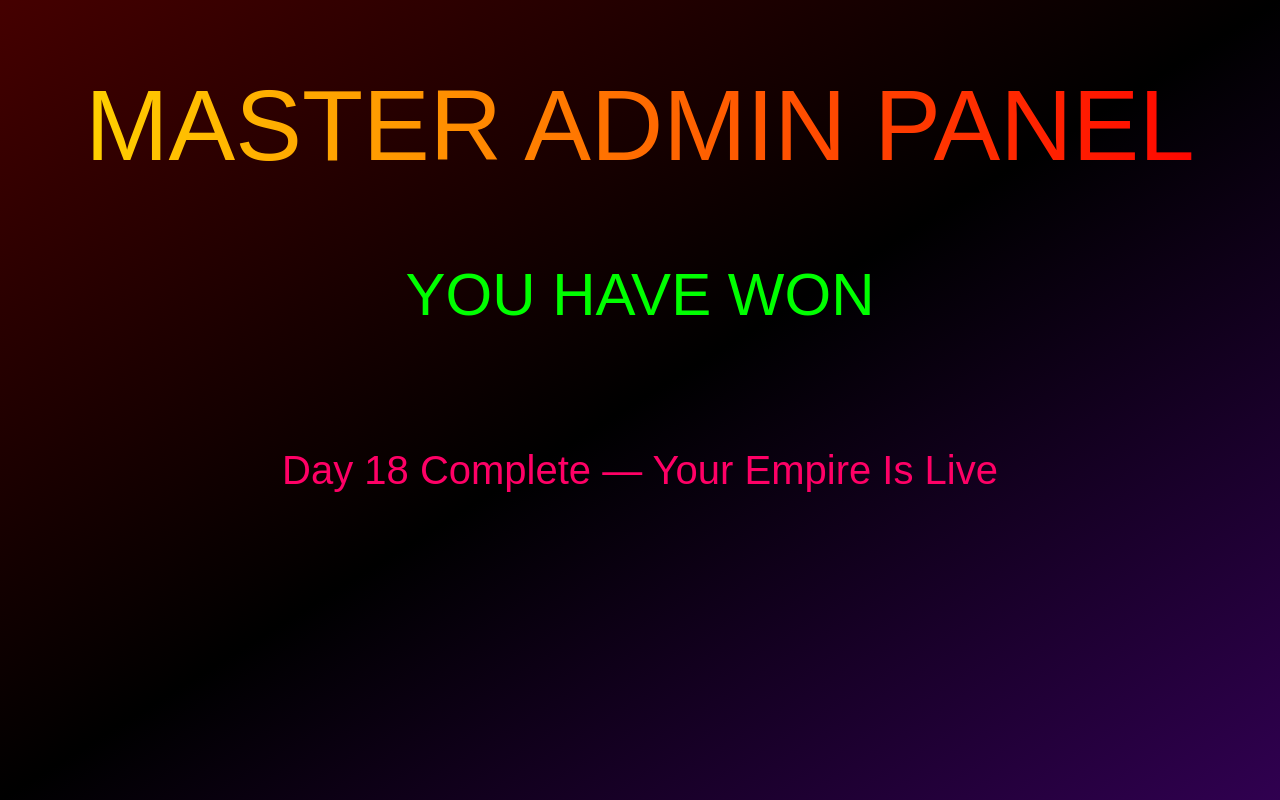
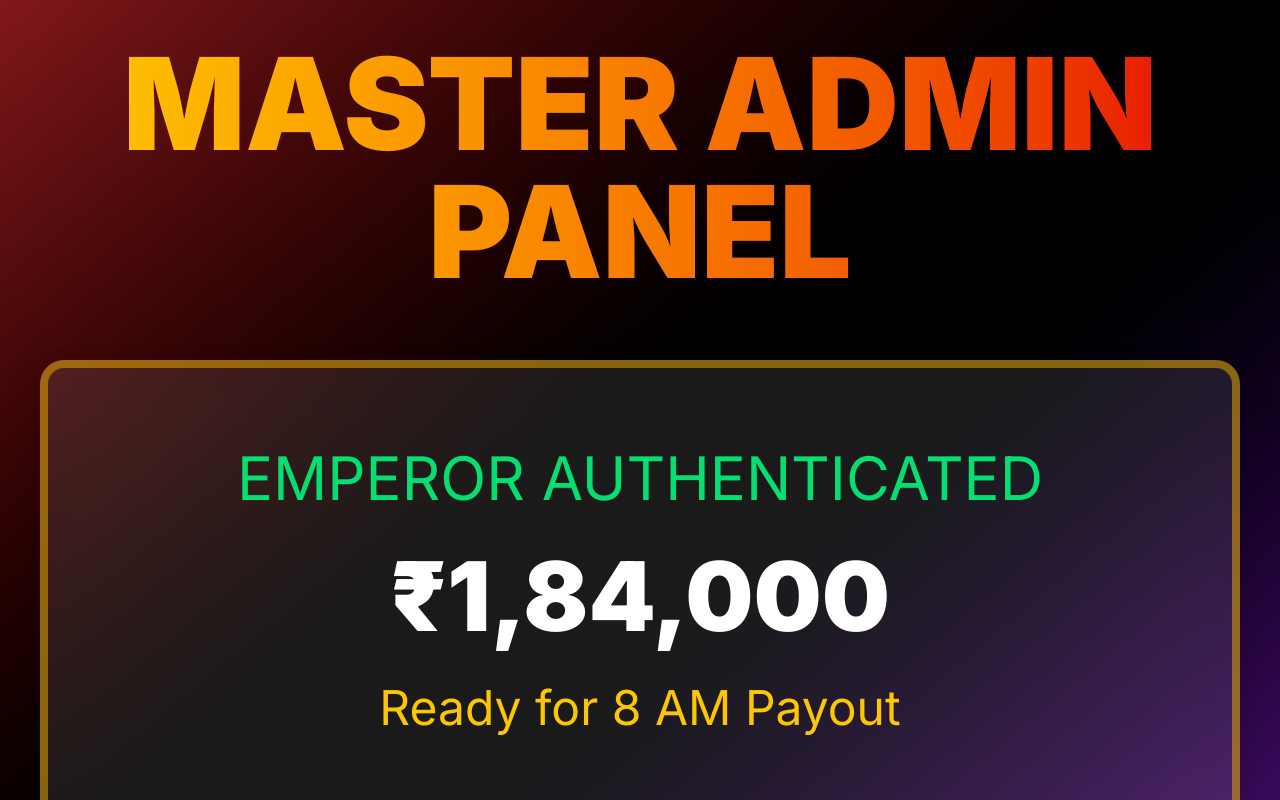
Before and after one commit to abhinay4u-source/chaloletsgo, a Next.js app: page /master in a window 1280 px wide. Shown: the top 800 px of the page. Built offline with nearby package versions, Linux system fonts and the light colour scheme; sample sign-in values are in the browser's storage.

Commit message:
feat: master panel now protected with login

```diff
--- /dev/null
+++ b/src/app/master/login/page.tsx
@@ -0,0 +1,45 @@
+// src/app/master/login/page.tsx  ← ADMIN LOGIN GATE
+'use client';
+import { useState } from 'react';
+import { useRouter } from 'next/navigation';
+
+export default function AdminLogin() {
+  const [password, setPassword] = useState('');
+  const router = useRouter();
+
+  const handleLogin = (e: React.FormEvent) => {
+    e.preventDefault();
+    if (password === 'admin') {
+      localStorage.setItem('admin-auth', 'true');
+      router.push('/master');
+    } else {
+      alert('Wrong password. Only the Emperor may enter.');
+    }
+  };
+
+  return (
+    <div className="min-h-screen bg-gradient-to-br from-red-900 via-black to-purple-900 flex items-center justify-center p-8">
+      <div className="backdrop-blur-xl bg-white/10 rounded-3xl p-16 border border-red-500/50 shadow-2xl">
+        <h1 className="text-8xl font-black text-center text-transparent bg-clip-text bg-gradient-to-r from-yellow-400 to-red-600 mb-16">
+          MASTER ACCESS
+        </h1>
+        <form onSubmit={handleLogin} className="space-y-12">
+          <input
+            type="password"
+            placeholder="Enter Emperor Password"
+            value={password}
+            onChange={(e) => setPassword(e.target.value)}
+            className="w-full px-10 py-8 text-4xl text-center bg-black/50 rounded-2xl text-white placeholder-gray-500 border-4 border-red-500/50 focus:border-yellow-400 outline-none"
+            autoFocus
+          />
+          <button className="w-full py-10 text-6xl font-black text-white bg-gradient-to-r from-yellow-400 to-red-600 rounded-3xl hover:scale-105 transition-all shadow-2xl">
+            ENTER THE EMPIRE
+          </button>
+        </form>
+        <p className="text-center text-gray-400 mt-12 text-2xl">
+          Only the true founder may pass
+        </p>
+      </div>
+    </div>
+  );
+}
--- a/src/app/master/page.tsx
+++ b/src/app/master/page.tsx
@@ -1,28 +1,34 @@
-export default function MasterPanel() {
+// src/app/master/page.tsx  ← PROTECTED MASTER PANEL
+import { redirect } from 'next/navigation';
+
+export default function MasterAdminPanel() {
+  // Check if logged in
+  if (typeof window !== 'undefined' && !localStorage.getItem('admin-auth')) {
+    redirect('/master/login');
+  }
+
   return (
-    <div style={{
-      minHeight: "100vh",
-      background: "linear-gradient(to bottom right, #450000, #000, #300050)",
-      color: "white",
-      fontFamily: "Arial, sans-serif",
-      padding: "50px",
-      textAlign: "center"
-    }}>
-      <h1 style={{
-        fontSize: "100px",
-        background: "linear-gradient(to right, gold, red)",
-        WebkitBackgroundClip: "text",
-        WebkitTextFillColor: "transparent",
-        marginBottom: "50px"
-      }}>
+    <div className="min-h-screen bg-gradient-to-br from-red-900 via-black to-purple-900 p-10">
+      <h1 className="text-9xl font-black text-center text-transparent bg-clip-text bg-gradient-to-r from-yellow-400 to-red-600 mb-16">
         MASTER ADMIN PANEL
       </h1>
-      <h2 style={{fontSize: "60px", color: "#00ff00"}}>
-        YOU HAVE WON
-      </h2>
-      <p style={{fontSize: "40px", color: "#ff0066", marginTop: "100px"}}>
-        Day 18 Complete — Your Empire Is Live
-      </p>
+
+      <div className="max-w-7xl mx-auto text-center">
+        <div className="backdrop-blur-xl bg-white/10 rounded-3xl p-20 border-8 border-yellow-500/50 shadow-2xl">
+          <p className="text-6xl text-green-400 mb-10">EMPEROR AUTHENTICATED</p>
+          <p className="text-8xl font-black text-white mb-10">₹1,84,000</p>
+          <p className="text-5xl text-yellow-400">Ready for 8 AM Payout</p>
+          <button
+            onClick={() => {
+              localStorage.removeItem('admin-auth');
+              window.location.href = '/master/login';
+            }}
+            className="mt-20 px-20 py-10 text-4xl font-bold text-black bg-gradient-to-r from-red-600 to-orange-600 rounded-3xl"
+          >
+            Logout Emperor
+          </button>
+        </div>
+      </div>
     </div>
   );
 }
```
